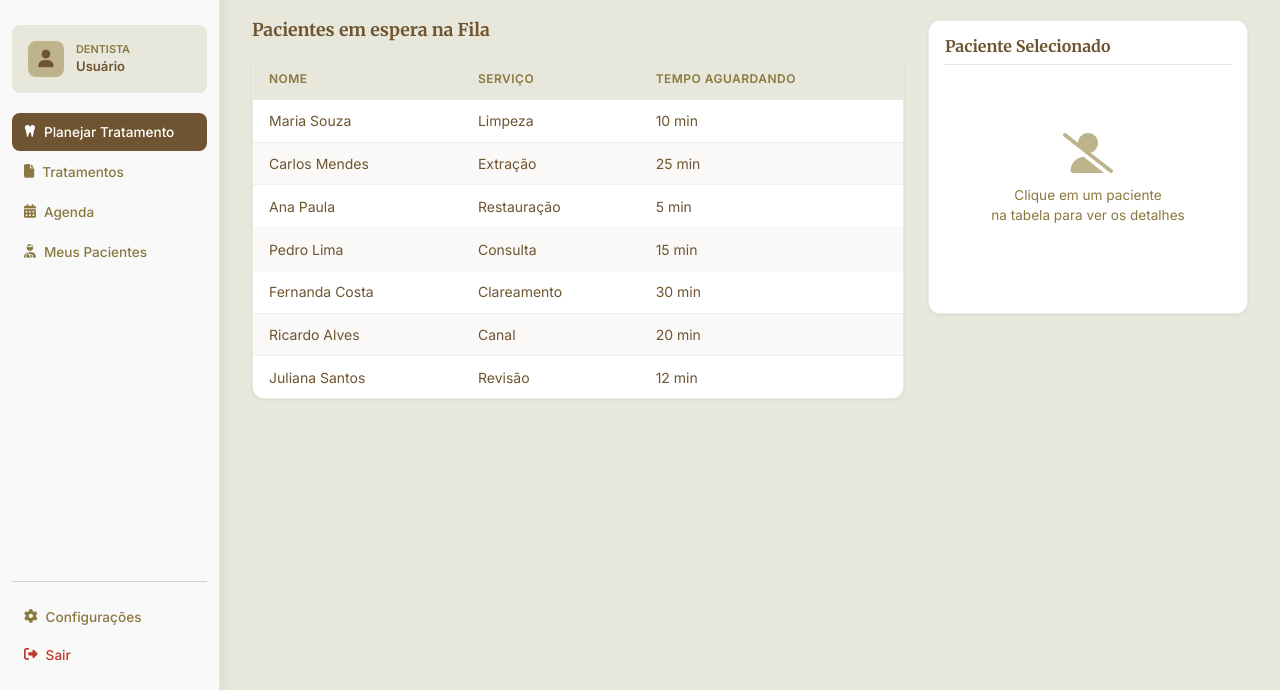
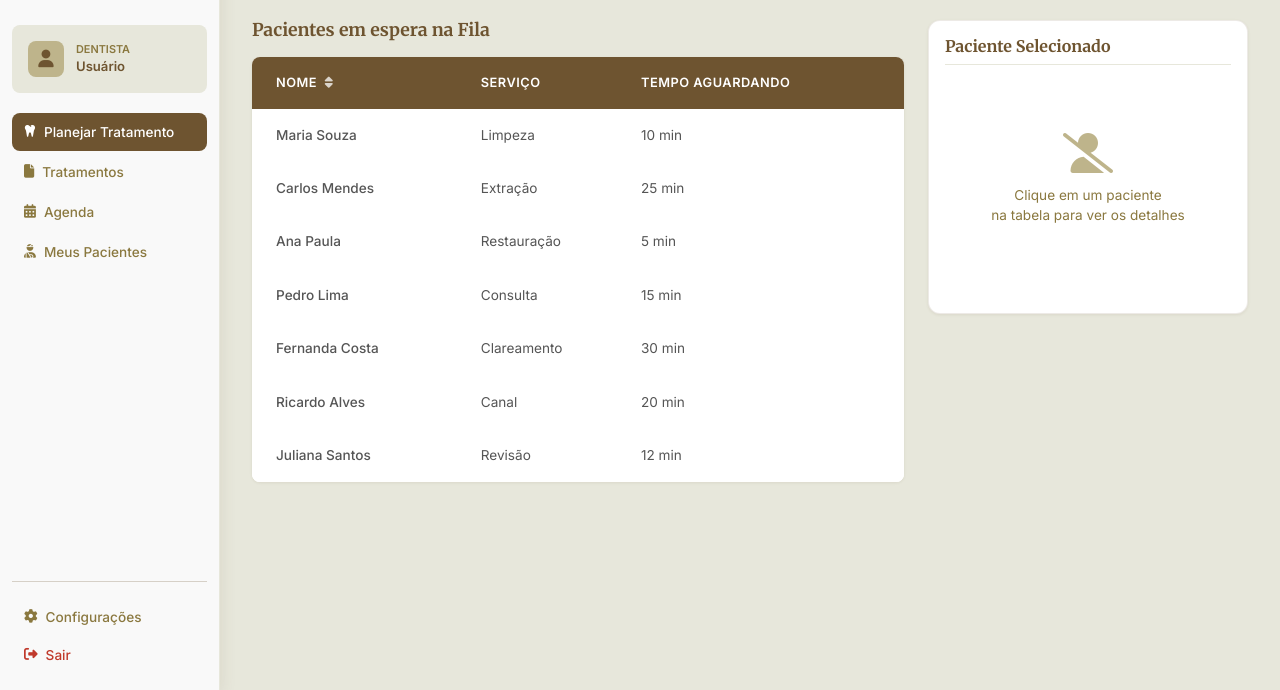
Before and after one commit to GustavoPereira26/Gestao-Clinica-Odontologica, a plain HTML site: page dentus-clinic/Frontend/dentista/dashboard.html in a window 1280 px wide. Shown: the part 110-800 px from the top of the page. Drawn offline with nearby package versions, Linux system fonts and the light colour scheme.

Commit message:
estilizado a tabela conforme padronizado

```diff
--- a/dentus-clinic/Frontend/css/dentista/dashboard.css
+++ b/dentus-clinic/Frontend/css/dentista/dashboard.css
@@ -123,70 +123,56 @@
   margin-bottom: var(--space-4);
 }
 
-.dash-table-wrapper {
-  background: #fff;
-  border: 1px solid rgba(110, 84, 48, .12);
-  border-radius: var(--radius-lg);
-  overflow: hidden;
+/* ── TABELA (mesmo visual de pacientes.html) ── */
+.table-container {
+  border-radius: var(--radius-md);
+  overflow-y: auto;
   box-shadow: var(--shadow-sm);
-  max-height: 440px;
-  overflow-y: auto;
+  background-color: #fff;
 }
 
-/* ── TABELA ── */
-.dash-table {
-  width: 100%;
+.table-container::-webkit-scrollbar { width: 8px; }
+.table-container::-webkit-scrollbar-track { background: #f1f1f1; border-radius: 4px; }
+.table-container::-webkit-scrollbar-thumb { background: #ccc; border-radius: 4px; }
+
+.table-custom {
   border-collapse: collapse;
-  font-size: 0.875rem;
+  margin-bottom: 0;
 }
 
-.dash-table thead th {
-  background: var(--c4);
-  color: var(--c2);
+.table-custom thead th {
+  background-color: var(--c1) !important;
+  color: #fff !important;
   font-weight: 600;
-  font-size: 0.75rem;
+  font-size: 0.8rem;
+  letter-spacing: 0.5px;
+  border: none;
+  padding: 1rem 0.5rem;
   text-transform: uppercase;
-  letter-spacing: 0.04em;
-  padding: 0.7rem 1rem;
-  border-bottom: 1px solid rgba(110, 84, 48, .12);
-  white-space: nowrap;
   position: sticky;
   top: 0;
-  z-index: 1;
+  z-index: 10;
 }
 
-.dash-table tbody tr {
+.table-custom tbody tr {
+  border-bottom: 1px solid transparent;
   cursor: pointer;
   transition: background var(--transition);
-  border-bottom: 1px solid rgba(110, 84, 48, .06);
 }
 
-.dash-table tbody tr:last-child {
-  border-bottom: none;
+.table-custom tbody tr:nth-child(odd)  { background-color: #ffffff; }
+.table-custom tbody tr:nth-child(even) { background-color: #f6f5ef; }
+.table-custom tbody tr:hover           { background-color: #ece9e2 !important; }
+.table-custom tbody tr.selecionado     { background-color: #e0d9ce !important; }
+
+.table-custom tbody td {
+  padding: 1rem 0.5rem;
+  font-size: 0.85rem;
+  color: #555;
+  vertical-align: middle;
+  border: none;
 }
 
-.dash-table tbody tr:hover {
-  background: var(--c4);
-}
-
-.dash-table tbody tr.selecionado {
-  background: rgba(110, 84, 48, .14);
-}
-
-.dash-table tbody tr.selecionado td {
-  color: var(--c1);
-  font-weight: 600;
-}
-
-.dash-table tbody td {
-  padding: 0.65rem 1rem;
-  color: var(--c1);
-  vertical-align: middle;
-}
-
-.dash-table tbody tr:nth-child(even):not(.selecionado):not(:hover) {
-  background: rgba(110, 84, 48, .03);
-}
 
 /* ── PAINEL DE DETALHE ── */
 .dash-detalhe {
--- a/dentus-clinic/Frontend/dentista/dashboard.html
+++ b/dentus-clinic/Frontend/dentista/dashboard.html
@@ -79,13 +79,13 @@
       <section class="dash-fila">
         <h2 class="dash-section-title">Pacientes em espera na Fila</h2>
 
-        <div class="dash-table-wrapper">
-          <table class="dash-table" id="tabelaFila">
+        <div class="table-container" style="max-height: 65vh;">
+          <table class="table table-custom mb-0 w-100" id="tabelaFila">
             <thead>
               <tr>
-                <th>Nome</th>
-                <th>Serviço</th>
-                <th>Tempo aguardando</th>
+                <th class="ps-4">NOME <i class="fa-solid fa-sort ms-1 opacity-75"></i></th>
+                <th>SERVIÇO</th>
+                <th>TEMPO AGUARDANDO</th>
               </tr>
             </thead>
             <tbody id="tbodyFila">
--- a/dentus-clinic/Frontend/js/dentista/dashboard.js
+++ b/dentus-clinic/Frontend/js/dentista/dashboard.js
@@ -152,7 +152,7 @@ function renderizarFila(pacientes) {
     const tr = document.createElement('tr');
     tr.dataset.id = p.id;
     tr.innerHTML = `
-      <td>${p.nome}</td>
+      <td class="ps-4 fw-medium">${p.nome}</td>
       <td>${p.servico}</td>
       <td>${p.tempo}</td>
     `;
@@ -164,11 +164,11 @@ function renderizarFila(pacientes) {
 // ─── Seleciona paciente e atualiza painel ───────────────────────────────────
 function selecionarPaciente(id) {
   // Remove destaque da linha anterior
-  const linhaAnterior = document.querySelector('.dash-table tbody tr.selecionado');
+  const linhaAnterior = document.querySelector('#tabelaFila tbody tr.selecionado');
   if (linhaAnterior) linhaAnterior.classList.remove('selecionado');
 
   // Destaca nova linha
-  const linhaNova = document.querySelector(`.dash-table tbody tr[data-id="${id}"]`);
+  const linhaNova = document.querySelector(`#tabelaFila tbody tr[data-id="${id}"]`);
   if (linhaNova) linhaNova.classList.add('selecionado');
 
   pacienteSelecionadoId = id;
```
